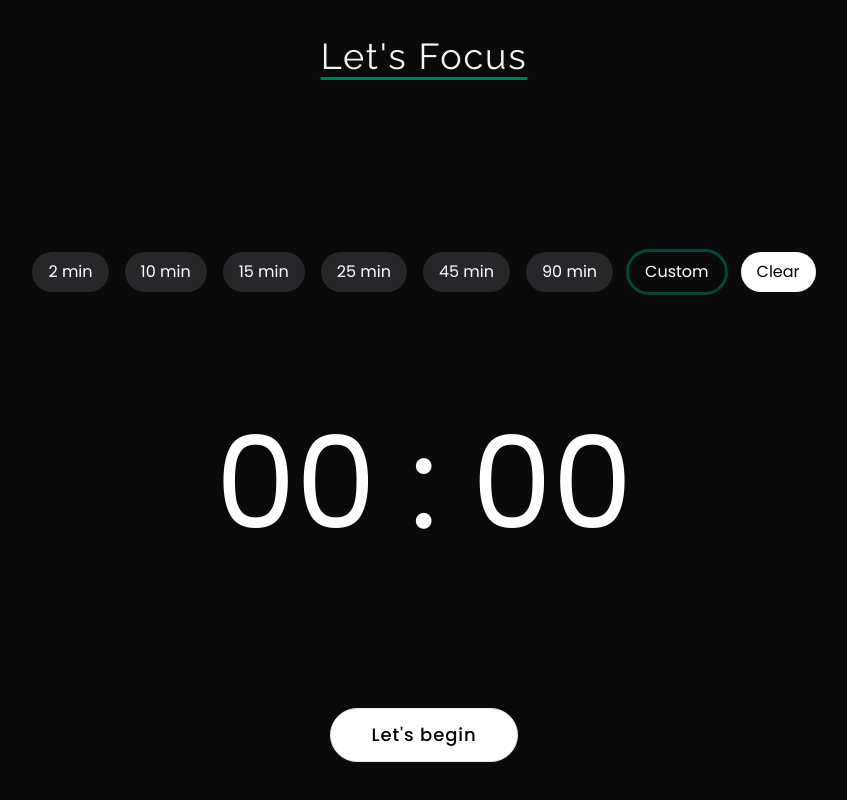
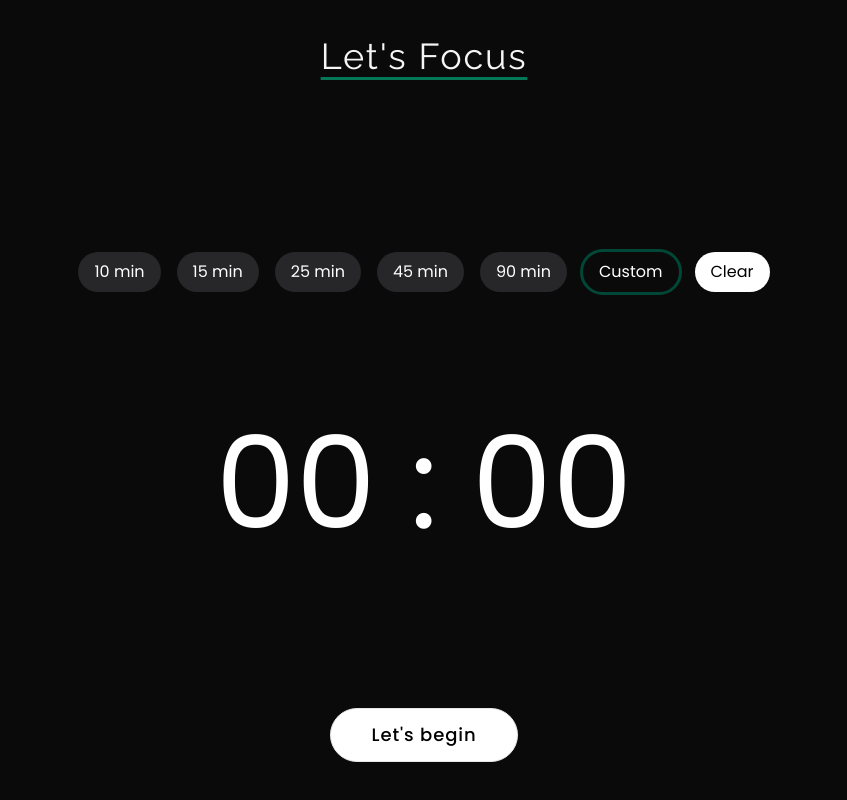
Before and after one commit to Avin-7/pomodoro-timer, a React (Vite) app: page / in a window 1280 px wide. Shown: the part 844-1644 px from the top of the page, without its empty margins (216-1063 px from the left). Built offline with nearby package versions, Linux system fonts and the light colour scheme; no server answers.

Commit message:
remove 2 minutes timestamp

```diff
--- a/src/components/Hero/Hero.jsx
+++ b/src/components/Hero/Hero.jsx
@@ -147,17 +147,7 @@ function Hero() {
           Let&apos;s Focus
         </h1>
         <div className=" flex-wrap flex justify-center align-middle gap-4 px-4 pt-20 pb-12 max-md:text-sm ">
-          <button
-            onClick={(e) => {
-              setTime(Number(e.target.value) - 1);
-              setMin(Number(e.target.value) - 1);
-            }}
-            id="2"
-            value="2"
-            className=" bg-zinc-800 rounded-full px-4 py-2 hover:bg-zinc-900  "
-          >
-            2 min
-          </button>
+
           <button
             onClick={(e) => {
               setTime(Number(e.target.value) - 1);
```
